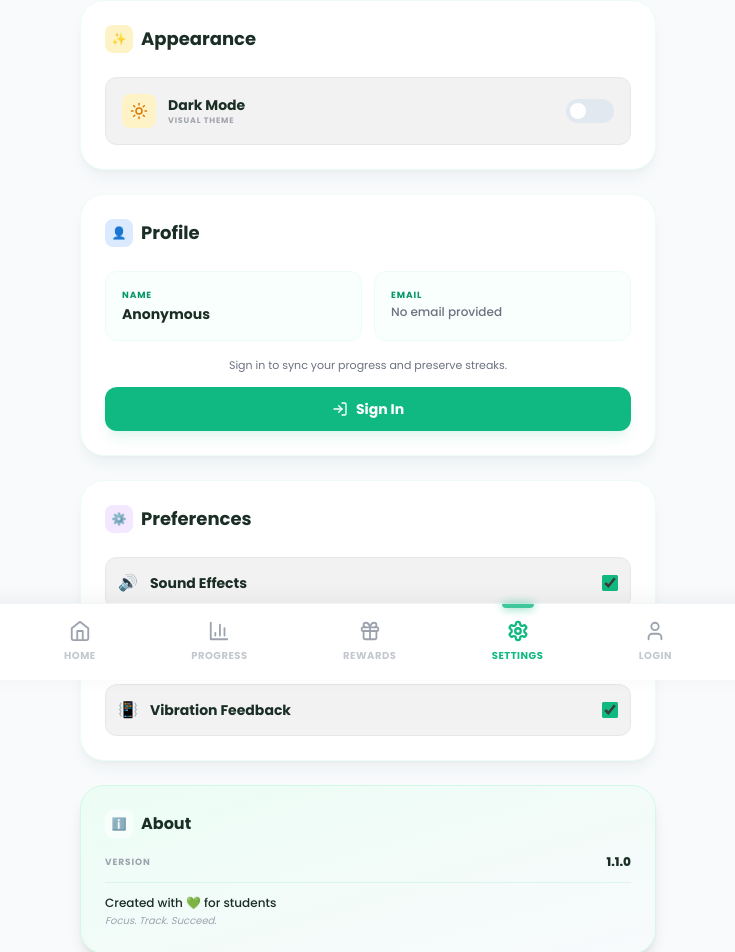
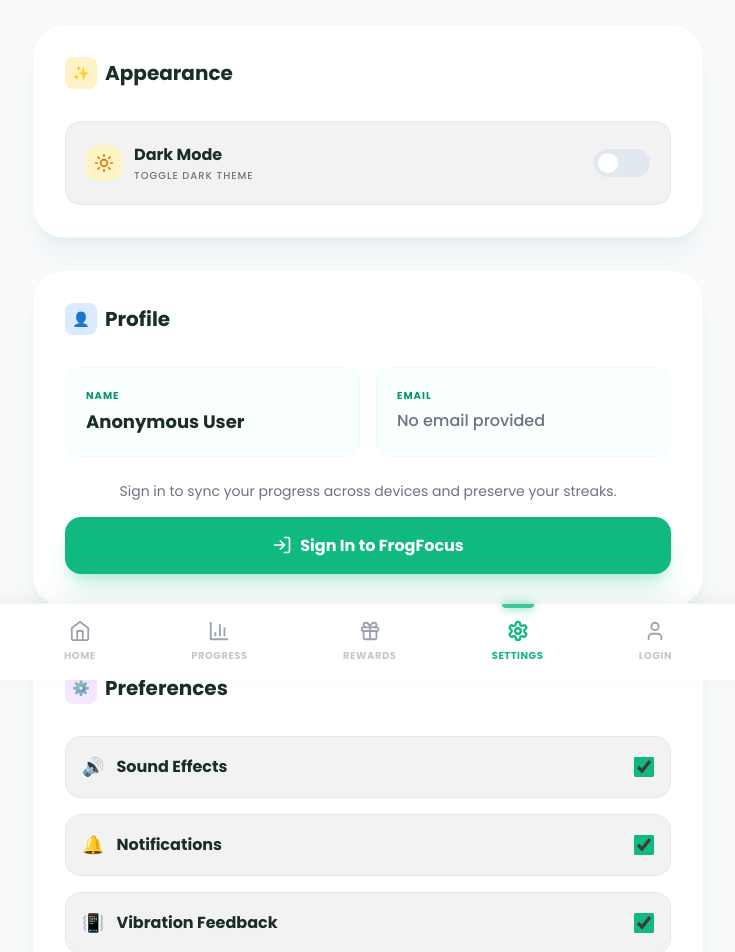
Before and after one commit to ShavishaThiloshini/FrogFocus, a React (Vite) app: page /settings in a window 1280 px wide. Shown: the part 120-1072 px from the top of the page, without its empty margins (272-1007 px from the left). Built offline with nearby package versions, Linux system fonts and the light colour scheme; no server answers.

Commit message:
Initial release of FrogFocus 🐸

```diff
--- a/src/pages/Settings.jsx
+++ b/src/pages/Settings.jsx
@@ -18,76 +18,76 @@
   }
 
   return (
-    <div className={`min-h-screen transition-colors duration-300 py-10 px-4 mb-20 font-poppins ${darkMode ? 'bg-[#0E1511] text-white' : 'bg-slate-50 text-[#1A2E25]'}`}>
-      <div className="max-w-xl mx-auto">
+    <div className={`min-h-screen transition-colors duration-300 py-12 px-4 mb-20 font-poppins ${darkMode ? 'bg-[#0E1511] text-white' : 'bg-slate-50 text-[#1A2E25]'}`}>
+      <div className="max-w-2xl mx-auto">
         {/* Header */}
-        <div className="flex items-center gap-4 mb-8">
+        <div className="flex items-center gap-4 mb-10">
           <button
             onClick={() => navigate('/')}
-            className={`p-2.5 shadow-sm hover:shadow-md rounded-xl transition-all border ${darkMode ? 'bg-white/5 border-white/10 text-white' : 'bg-white border-emerald-50 text-emerald-600'}`}
+            className={`p-3 shadow-sm hover:shadow-md rounded-2xl transition-all border ${darkMode ? 'bg-white/5 border-white/10 text-white' : 'bg-white border-emerald-50 text-emerald-600'}`}
           >
-            <ArrowLeft size={18} />
+            <ArrowLeft size={20} />
           </button>
           <div>
-            <h1 className="text-2xl font-bold">Settings</h1>
-            <p className={`${darkMode ? 'text-white/40' : 'text-emerald-600'} text-[10px] font-bold uppercase tracking-widest`}>Manage Profile</p>
+            <h1 className="text-3xl font-bold">Settings</h1>
+            <p className={`${darkMode ? 'text-white/40' : 'text-emerald-600'} text-sm font-medium`}>Manage your focus profile</p>
           </div>
         </div>
 
         {/* Appearance Section */}
-        <div className={`rounded-[1.5rem] p-6 shadow-lg border mb-6 transition-transform hover:scale-[1.005] ${darkMode ? 'bg-white/5 border-white/10 shadow-black/20' : 'bg-white border-emerald-50 shadow-emerald-900/5'}`}>
-          <h2 className="text-lg font-bold mb-6 flex items-center gap-2">
-            <span className="w-7 h-7 bg-amber-100 rounded-lg flex items-center justify-center text-amber-600 text-xs">✨</span>
+        <div className={`rounded-[2rem] p-8 shadow-xl border mb-8 transition-transform hover:scale-[1.01] ${darkMode ? 'bg-white/5 border-white/10 shadow-black/20' : 'bg-white border-emerald-50 shadow-emerald-900/5'}`}>
+          <h2 className="text-xl font-bold mb-8 flex items-center gap-2">
+            <span className="w-8 h-8 bg-amber-100 rounded-lg flex items-center justify-center text-amber-600 text-sm">✨</span>
             Appearance
           </h2>
 
-          <div className="space-y-4">
+          <div className="space-y-8">
             {/* Dark Mode Toggle */}
-            <div className="flex items-center justify-between p-4 rounded-xl bg-black/5 dark:bg-white/5 border border-black/5 dark:border-white/5">
+            <div className="flex items-center justify-between p-5 rounded-2xl bg-black/5 dark:bg-white/5 border border-black/5 dark:border-white/5">
               <div className="flex items-center gap-3">
-                <div className={`p-2 rounded-lg ${darkMode ? 'bg-indigo-500/20 text-indigo-400' : 'bg-amber-100 text-amber-600'}`}>
-                  {darkMode ? <Moon size={18} /> : <Sun size={18} />}
+                <div className={`p-2 rounded-xl ${darkMode ? 'bg-indigo-500/20 text-indigo-400' : 'bg-amber-100 text-amber-600'}`}>
+                  {darkMode ? <Moon size={20} /> : <Sun size={20} />}
                 </div>
                 <div>
-                  <p className="font-bold text-sm">Dark Mode</p>
-                  <p className="text-[8px] text-gray-500 font-bold uppercase tracking-widest opacity-60">Visual Theme</p>
+                  <p className="font-bold">Dark Mode</p>
+                  <p className="text-[10px] text-gray-500 font-medium uppercase tracking-widest">Toggle dark theme</p>
                 </div>
               </div>
               <button
                 onClick={toggleDarkMode}
-                className={`w-12 h-6 rounded-full p-1 transition-colors duration-300 ${darkMode ? 'bg-indigo-500' : 'bg-slate-200'}`}
+                className={`w-14 h-7 rounded-full p-1 transition-colors duration-300 ${darkMode ? 'bg-indigo-500' : 'bg-slate-200'}`}
               >
-                <div className={`w-4 h-4 bg-white rounded-full transition-transform duration-300 ${darkMode ? 'translate-x-6' : 'translate-x-0'}`} />
+                <div className={`w-5 h-5 bg-white rounded-full transition-transform duration-300 ${darkMode ? 'translate-x-7' : 'translate-x-0'}`} />
               </button>
             </div>
           </div>
         </div>
 
         {/* Account Section */}
-        <div className={`rounded-[1.5rem] p-6 shadow-lg border mb-6 transition-transform hover:scale-[1.005] ${darkMode ? 'bg-white/5 border-white/10 shadow-black/20' : 'bg-white border-emerald-50 shadow-emerald-900/5'}`}>
-          <div className="flex items-center justify-between mb-6">
-            <h2 className="text-lg font-bold flex items-center gap-2">
-              <span className="w-7 h-7 bg-blue-100 rounded-lg flex items-center justify-center text-blue-600 text-xs text-sm">👤</span>
+        <div className={`rounded-[2rem] p-8 shadow-xl border mb-8 transition-transform hover:scale-[1.01] ${darkMode ? 'bg-white/5 border-white/10 shadow-black/20' : 'bg-white border-emerald-50 shadow-emerald-900/5'}`}>
+          <div className="flex items-center justify-between mb-8">
+            <h2 className="text-xl font-bold flex items-center gap-2">
+              <span className="w-8 h-8 bg-blue-100 rounded-lg flex items-center justify-center text-blue-600 text-sm">👤</span>
               Profile
             </h2>
             {user?.email && (
-              <span className="px-2 py-0.5 bg-emerald-500/10 text-emerald-500 text-[8px] font-bold uppercase tracking-wider rounded-full">
+              <span className="px-3 py-1 bg-emerald-500/10 text-emerald-500 text-[10px] font-bold uppercase tracking-wider rounded-full">
                 Authenticated
               </span>
             )}
           </div>
 
-          <div className="space-y-4">
-            <div className="grid grid-cols-1 md:grid-cols-2 gap-3">
-              <div className={`p-4 rounded-xl border ${darkMode ? 'bg-white/5 border-white/10' : 'bg-emerald-50/30 border-emerald-50'}`}>
-                <p className="text-[9px] font-bold text-emerald-600 uppercase tracking-widest mb-0.5">Name</p>
-                <p className="font-bold text-sm truncate">
-                  {userStats?.display_name || user?.user_metadata?.display_name || 'Anonymous'}
+          <div className="space-y-6">
+            <div className="grid grid-cols-1 md:grid-cols-2 gap-4">
+              <div className={`p-5 rounded-2xl border ${darkMode ? 'bg-white/5 border-white/10' : 'bg-emerald-50/30 border-emerald-50'}`}>
+                <p className="text-[10px] font-bold text-emerald-600 uppercase tracking-widest mb-1">Name</p>
+                <p className="text-lg font-bold">
+                  {userStats?.display_name || user?.user_metadata?.display_name || 'Anonymous User'}
                 </p>
               </div>
-              <div className={`p-4 rounded-xl border ${darkMode ? 'bg-white/5 border-white/10' : 'bg-emerald-50/30 border-emerald-50'}`}>
-                <p className="text-[9px] font-bold text-emerald-600 uppercase tracking-widest mb-0.5">Email</p>
-                <p className="text-gray-500 font-medium text-xs truncate">
+              <div className={`p-5 rounded-2xl border ${darkMode ? 'bg-white/5 border-white/10' : 'bg-emerald-50/30 border-emerald-50'}`}>
+                <p className="text-[10px] font-bold text-emerald-600 uppercase tracking-widest mb-1">Email</p>
+                <p className="text-gray-500 font-medium truncate">
                   {user?.email || 'No email provided'}
                 </p>
               </div>
@@ -96,22 +96,22 @@
             {user?.email ? (
               <button
                 onClick={handleSignOut}
-                className="w-full group flex items-center justify-center gap-2 p-3 bg-red-500/10 text-red-500 rounded-xl hover:bg-red-500 hover:text-white transition-all duration-300 font-bold text-sm"
+                className="w-full group flex items-center justify-center gap-3 p-4 bg-red-500/10 text-red-500 rounded-2xl hover:bg-red-500 hover:text-white transition-all duration-300 font-bold"
               >
-                <LogOut size={16} />
-                Sign Out
+                <LogOut size={20} className="group-hover:-translate-x-1 transition-transform" />
+                Sign Out from Account
               </button>
             ) : (
-              <div className="space-y-3">
-                <p className="text-[11px] text-gray-500 text-center px-4">
-                  Sign in to sync your progress and preserve streaks.
+              <div className="space-y-4">
+                <p className="text-sm text-gray-500 text-center px-4">
+                  Sign in to sync your progress across devices and preserve your streaks.
                 </p>
                 <button
                   onClick={() => navigate('/login')}
-                  className="w-full p-3 bg-emerald-500 text-white rounded-xl hover:bg-emerald-600 shadow-lg shadow-emerald-500/10 transition-all font-bold text-sm flex items-center justify-center gap-2"
+                  className="w-full p-4 bg-emerald-500 text-white rounded-2xl hover:bg-emerald-600 shadow-xl shadow-emerald-500/20 transition-all font-bold flex items-center justify-center gap-2"
                 >
-                  <LogIn size={16} />
-                  Sign In
+                  <LogIn size={20} />
+                  Sign In to FrogFocus
                 </button>
               </div>
             )}
@@ -119,28 +119,28 @@
         </div>
 
         {/* Preferences Section */}
-        <div className={`rounded-[1.5rem] p-6 shadow-lg border mb-6 transition-transform hover:scale-[1.005] ${darkMode ? 'bg-white/5 border-white/10 shadow-black/20' : 'bg-white border-emerald-50 shadow-emerald-900/5'}`}>
-          <h2 className="text-lg font-bold mb-6 flex items-center gap-2">
-            <span className="w-7 h-7 bg-purple-100 rounded-lg flex items-center justify-center text-purple-600 text-xs">⚙️</span>
+        <div className={`rounded-[2rem] p-8 shadow-xl border mb-8 transition-transform hover:scale-[1.01] ${darkMode ? 'bg-white/5 border-white/10 shadow-black/20' : 'bg-white border-emerald-50 shadow-emerald-900/5'}`}>
+          <h2 className="text-xl font-bold mb-8 flex items-center gap-2">
+            <span className="w-8 h-8 bg-purple-100 rounded-lg flex items-center justify-center text-purple-600 text-sm">⚙️</span>
             Preferences
           </h2>
 
-          <div className="space-y-3">
+          <div className="space-y-4">
             {[
               { id: 'sound', label: 'Sound Effects', icon: '🔊' },
               { id: 'notifications', label: 'Notifications', icon: '🔔' },
               { id: 'vibration', label: 'Vibration Feedback', icon: '📳' }
             ].map((pref) => (
-              <div key={pref.id} className="flex items-center justify-between p-3 bg-black/5 dark:bg-white/5 rounded-xl border border-black/5 dark:border-white/5">
+              <div key={pref.id} className="flex items-center justify-between p-4 bg-black/5 dark:bg-white/5 rounded-2xl border border-black/5 dark:border-white/5">
                 <div className="flex items-center gap-3">
-                  <span className="text-md">{pref.icon}</span>
-                  <label htmlFor={pref.id} className="font-bold text-sm">{pref.label}</label>
+                  <span className="text-lg">{pref.icon}</span>
+                  <label htmlFor={pref.id} className="font-bold">{pref.label}</label>
                 </div>
                 <input
                   type="checkbox"
                   id={pref.id}
                   defaultChecked={true}
-                  className="w-4 h-4 rounded-lg accent-emerald-500 cursor-pointer"
+                  className="w-5 h-5 rounded-lg accent-emerald-500 cursor-pointer"
                 />
               </div>
             ))}
@@ -148,19 +148,19 @@
         </div>
 
         {/* About Section */}
-        <div className={`rounded-[1.5rem] p-6 shadow-lg border mb-12 transition-transform hover:scale-[1.005] ${darkMode ? 'bg-gradient-to-br from-emerald-500/10 to-transparent border-emerald-500/10' : 'bg-gradient-to-br from-emerald-50 to-transparent border-emerald-100'}`}>
-          <h2 className="text-md font-bold mb-4 flex items-center gap-2">
-            <span className="w-7 h-7 bg-white/50 rounded-lg flex items-center justify-center text-xs text-sm">ℹ️</span>
+        <div className={`rounded-[2rem] p-8 shadow-xl border mb-20 transition-transform hover:scale-[1.01] ${darkMode ? 'bg-gradient-to-br from-emerald-500/10 to-transparent border-emerald-500/10' : 'bg-gradient-to-br from-emerald-50 to-transparent border-emerald-100'}`}>
+          <h2 className="text-xl font-bold mb-6 flex items-center gap-2">
+            <span className="w-8 h-8 bg-white/50 rounded-lg flex items-center justify-center text-sm">ℹ️</span>
             About
           </h2>
-          <div className="space-y-3">
-            <div className="flex justify-between items-center text-xs">
-              <span className="font-bold text-gray-400 uppercase tracking-widest text-[9px]">Version</span>
+          <div className="space-y-4">
+            <div className="flex justify-between items-center text-sm">
+              <span className="font-bold text-gray-400 uppercase tracking-widest text-[10px]">Version</span>
               <span className="font-black">1.1.0</span>
             </div>
-            <div className="pt-3 border-t border-emerald-500/10">
-              <p className="text-xs font-medium">Created with 💚 for students</p>
-              <p className="text-[10px] text-gray-400 mt-0.5 italic">Focus. Track. Succeed.</p>
+            <div className="pt-4 border-t border-emerald-500/10">
+              <p className="text-sm font-medium">Created with 💚 for students</p>
+              <p className="text-xs text-gray-500 mt-1">Focus. Track. Succeed.</p>
             </div>
           </div>
         </div>
```
Also changed, not shown: src/components/WeeklyChart.jsx (+24 -24 lines), src/pages/Progress.jsx (+20 -20 lines), src/pages/Rewards.jsx (+34 -39 lines), package.json (line endings or trailing spaces), 1 other file (tests, documents, lock files or other folders).
